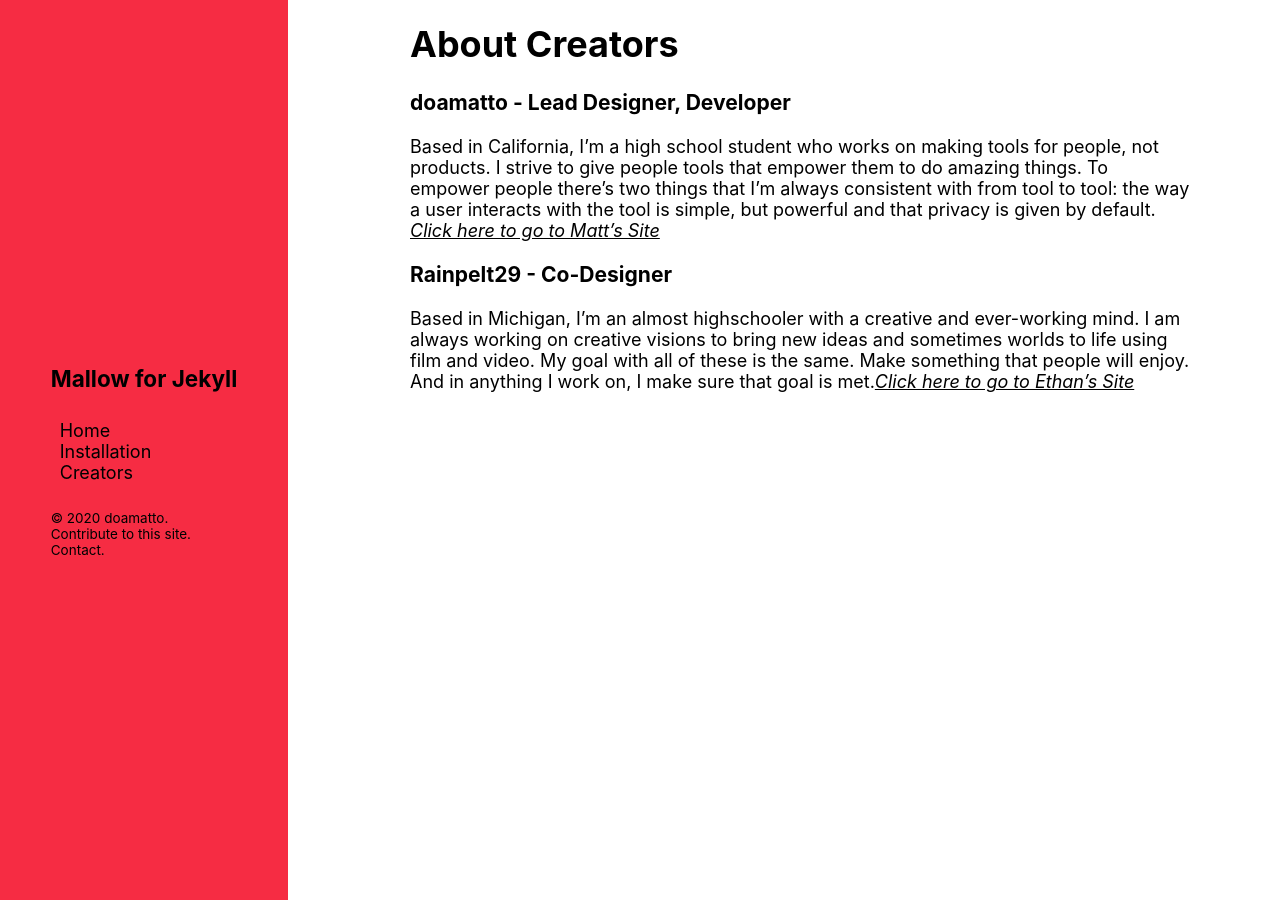
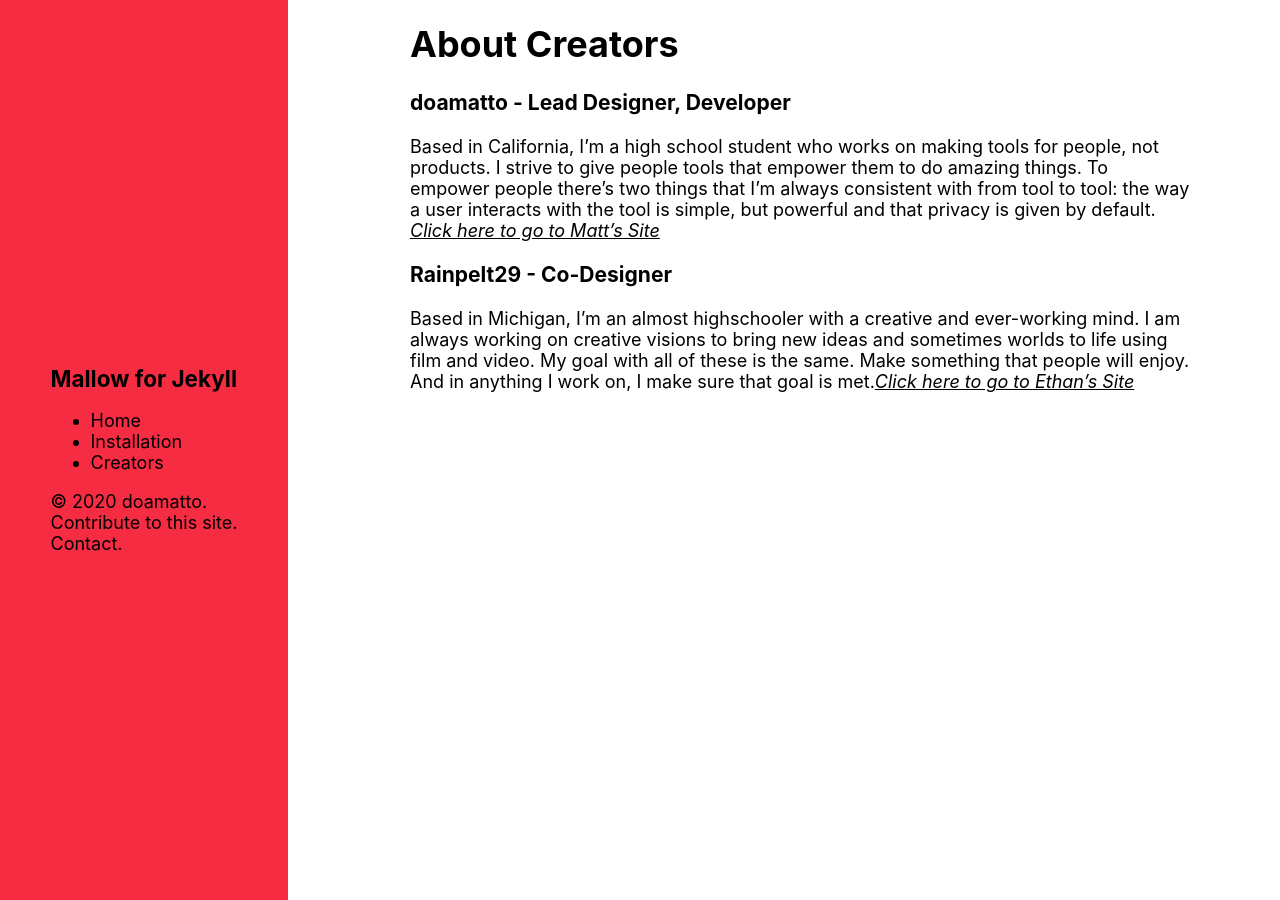
Before and after one commit to doamatto/mallow-theme, a Jekyll site: the page built from about-creators.md, in a window 1280 px wide. Built offline with Jekyll 4.4.1, drawn with Linux system fonts in a browser that asks for light colours; some web fonts are replaced.

Commit message:
Simplified HTML

```diff
--- a/_includes/site-sidebar.html
+++ b/_includes/site-sidebar.html
@@ -1,8 +1,8 @@
 <div class="sidebar">
     <div>
-        <nav class="nav">
+        <nav>
             <a href="{{ '/' | relative_url }}"><h1>{{ site.title }}</h1></a>
-            <ul class="links">
+            <ul>
                 {% for item in site.navigation %}
                     {% if item.url contains '://' %}
                         {% assign url = item.url %}
@@ -14,7 +14,7 @@
             </ul>
         </nav>
         <div class="footer">
-            <p class="copyright">
+            <p>
                 &copy; {% if copyrightYear %}{{copyrightYear}}{% else %}{{ site.time | date: '%Y' }}{% endif %} {{ site.copyrightName }}.
                 <br />
                 {% if site.webSource %}
```
